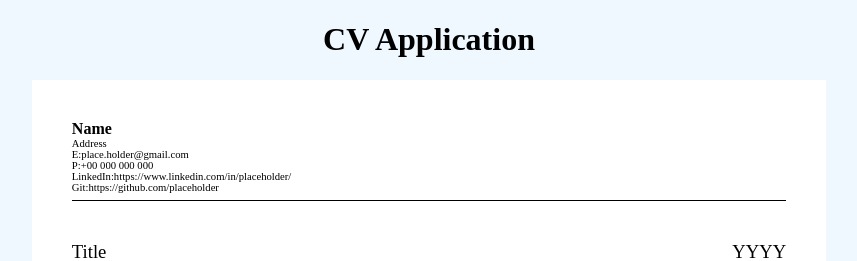
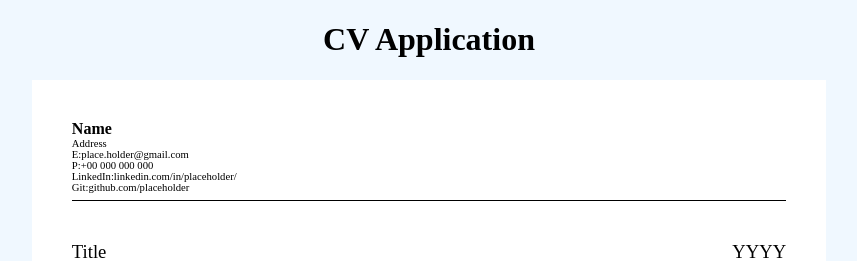
Before and after one commit to Chipset-0/CV_App, a React (Vite) app: page / in a window 1280 px wide. Shown: the top 261 px of the page, without its empty margins (211-1068 px from the left). Built offline with nearby package versions, Linux system fonts and the light colour scheme.

Commit message:
Updated general inputs with placeholder values

```diff
--- a/src/Components/General/General.jsx
+++ b/src/Components/General/General.jsx
@@ -25,27 +25,27 @@ function GeneralEdit({generalData,setGeneralData,setIsEditingGeneral
             <form className='general-form' onSubmit={handleSubmit}>
                 <div class='form-item'>
                     <label htmlFor="general-name-form">Name: </label>
-                    <input type='text' id='general-name-form' name='name' onChange={handleChange} />
+                    <input type='text' id='general-name-form' name='name' placeholder={generalData.name} onChange={handleChange} />
                 </div>
                 <div class='form-item'>
                     <label htmlFor="general-address-input">Address: </label>
-                    <input type='text' id='general-address-input' name='address'onChange={handleChange} />
+                    <input type='text' id='general-address-input' name='address' placeholder={generalData.address} onChange={handleChange} />
                 </div>
                 <div class='form-item'>
                     <label htmlFor="general-email-input">Email: </label>
-                    <input type='text' id='general-email-input' name='email'onChange={handleChange} />
+                    <input type='text' id='general-email-input' name='email' placeholder={generalData.email} onChange={handleChange} />
                 </div>
                 <div class='form-item'>
                     <label htmlFor="general-phone-input">Phone: </label>
-                    <input type="text" id="general-phone-input" name="phone" onChange={handleChange} />
+                    <input type="text" id="general-phone-input" name="phone" placeholder={generalData.phone} onChange={handleChange} />
                 </div>
                 <div class='form-item'>
                     <label htmlFor="general-linkedIn-input">LinkedIn: </label>
-                    <input type="text" id="general-linkedIn-input" name="linkedIn"onChange={handleChange} />
+                    <input type="text" id="general-linkedIn-input" name="linkedIn" placeholder={generalData.linkedIn} onChange={handleChange} />
                 </div>
                 <div class='form-item'>
                     <label htmlFor="general-git-input">GitHub: </label>
-                    <input type="text" id="general-git-input" name="git"onChange={handleChange} />
+                    <input type="text" id="general-git-input" name="git" placeholder={generalData.git} onChange={handleChange} />
                 </div>
                 <button class="submit-button">Submit</button>
             </form>
@@ -82,8 +82,8 @@ export default function General()
         address: "Address",
         email: "place.holder@gmail.com",
         phone: "+00 000 000 000",
-        linkedIn: "https://www.linkedin.com/in/placeholder/",
-        git: "https://github.com/placeholder"
+        linkedIn: "linkedin.com/in/placeholder/",
+        git: "github.com/placeholder"
 
     })
 
```
